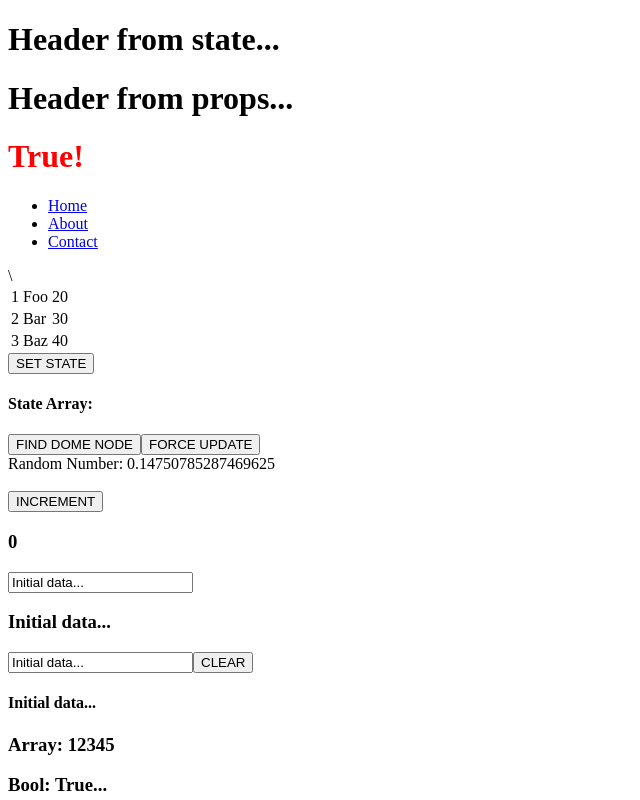
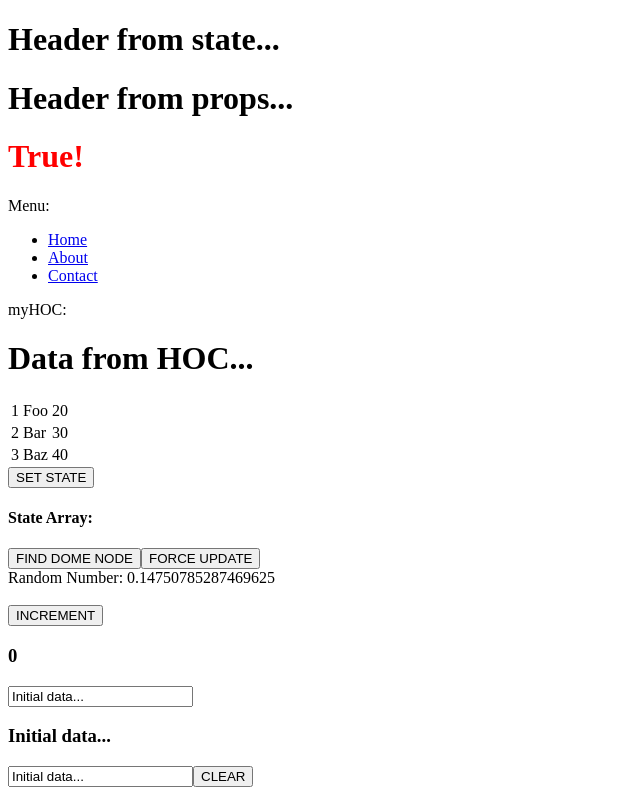
Before and after one commit to thej123/reactor, a React (Create React App) app in the folder my-app-ui/: page / in a window 1280 px wide. Shown: the top 800 px of the page, without its empty margins (0-640 px from the left). Built offline with nearby package versions, Linux system fonts and the light colour scheme.

Commit message:
added Higher Order Component

```diff
--- a/my-app-ui/src/App.jsx
+++ b/my-app-ui/src/App.jsx
@@ -5,6 +5,7 @@ import PropTypes from 'prop-types';
 import ContentTwo from './ContentTwo';
 import Form from './Forms';
 import Menu from './Menu';
+import MyHOC from './myHOC';
 
 class App extends React.Component {
     constructor(props) {
@@ -72,7 +73,9 @@ class App extends React.Component {
                 <h1>{this.state.header}</h1>
                 <Header headerProp = {this.state.headerProp}/>
 
-                <Menu></Menu>\
+                Menu: <Menu></Menu>
+
+                myHOC: <MyHOC></MyHOC>
 
                 <table>
                     <tbody>
--- /dev/null
+++ b/my-app-ui/src/myHOC.jsx
@@ -0,0 +1,28 @@
+import React from 'react';
+
+let newData = {
+    data: 'Data from HOC...'
+}
+
+let myHOC = ComposedComponent => class extends React.Component {
+    componentDidMount() {
+        this.setState({
+            data: newData.data
+        })
+    }
+    render() {
+        return <ComposedComponent {...this.props} {...this.state} />;
+    }
+};
+
+class MyComponent extends React.Component {
+    render() {
+        return (
+            <div>
+                <h1>{this.props.data}</h1>
+            </div>
+        )
+    }
+}
+
+export default myHOC(MyComponent);
```
